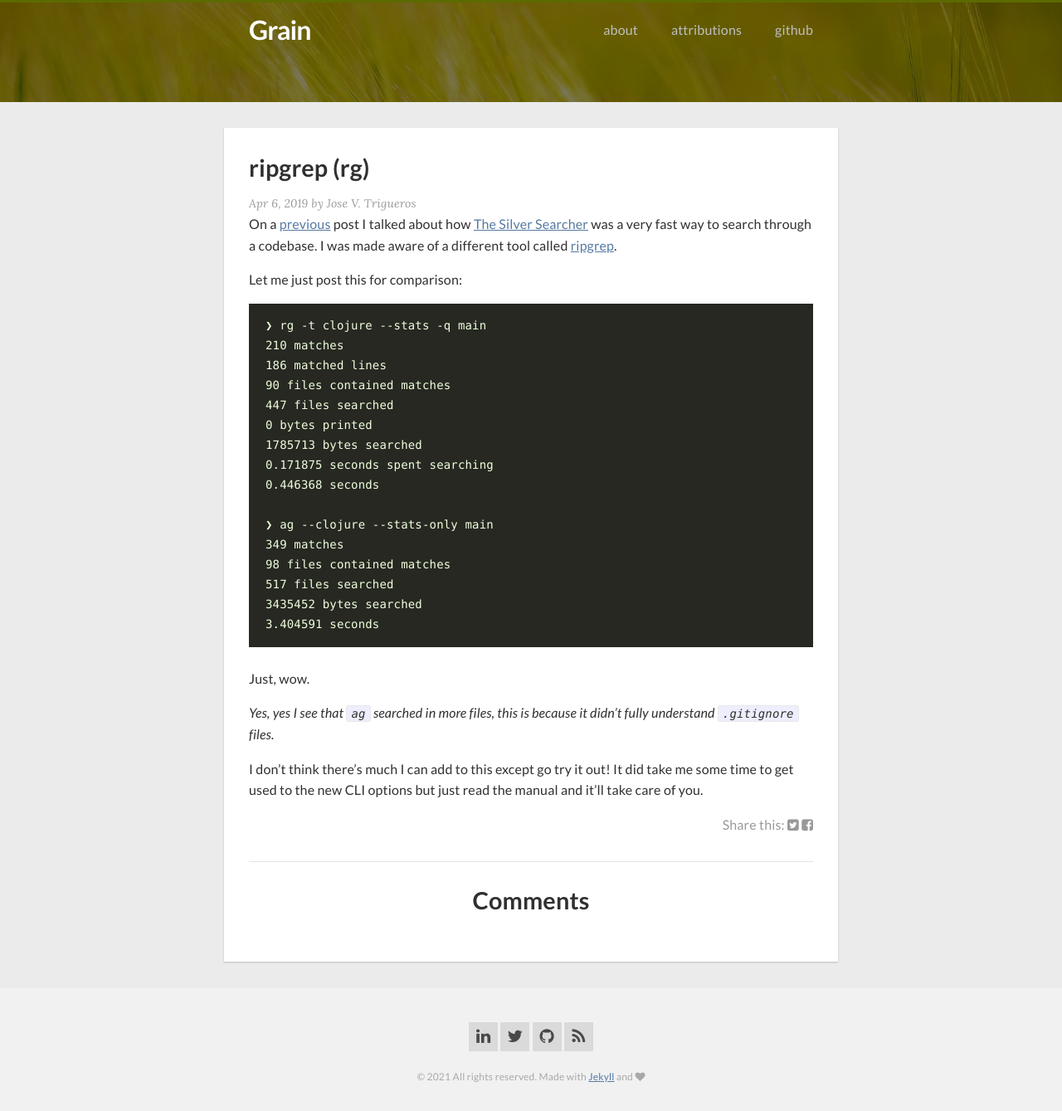
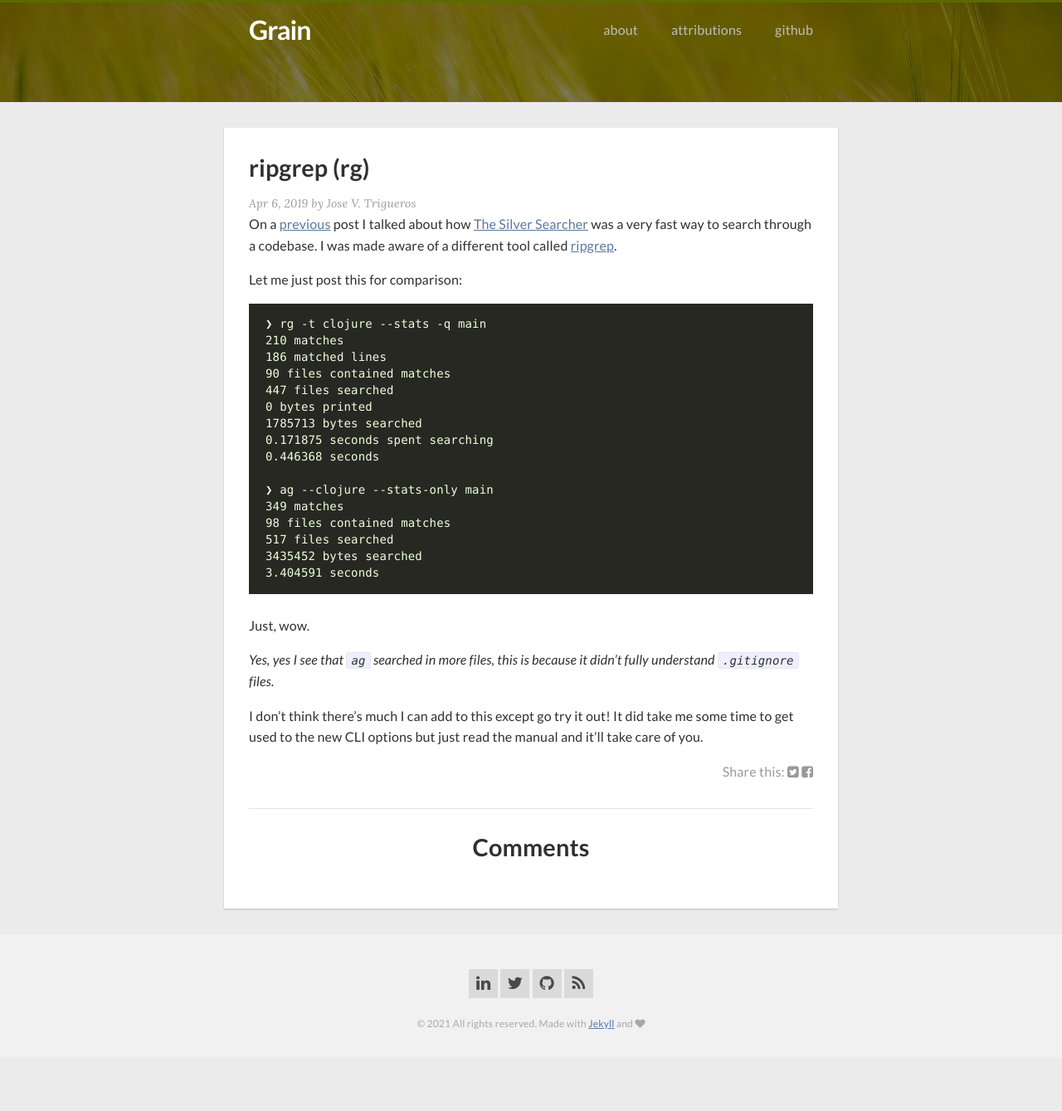
Before and after one commit to jvtrigueros/blog.jvtrigueros.com, a Jekyll site: the page built from src/_posts/2019-04-06-ripgrep.md, in a window 1280 px wide. Shown: the whole page at 83% size. Built offline with Jekyll 4.4.1, drawn with Linux system fonts in a browser that asks for light colours; nearby versions of some CDN libraries; comment, search, counter and statistics services are not loaded; after the commit the page ends 1275 px from its top, so only the background shows below that.

Commit message:
Reduced line-height for code blocks

```diff
--- a/src/_sass/_syntax.scss
+++ b/src/_sass/_syntax.scss
@@ -17,7 +17,7 @@
     margin: 0;
     padding: 15px 20px;
     white-space: pre;
-    line-height: 23px;
+    line-height: 18px;
     overflow-x: auto;
     // margin-bottom: 30px;
     font-size: .8em;
```
